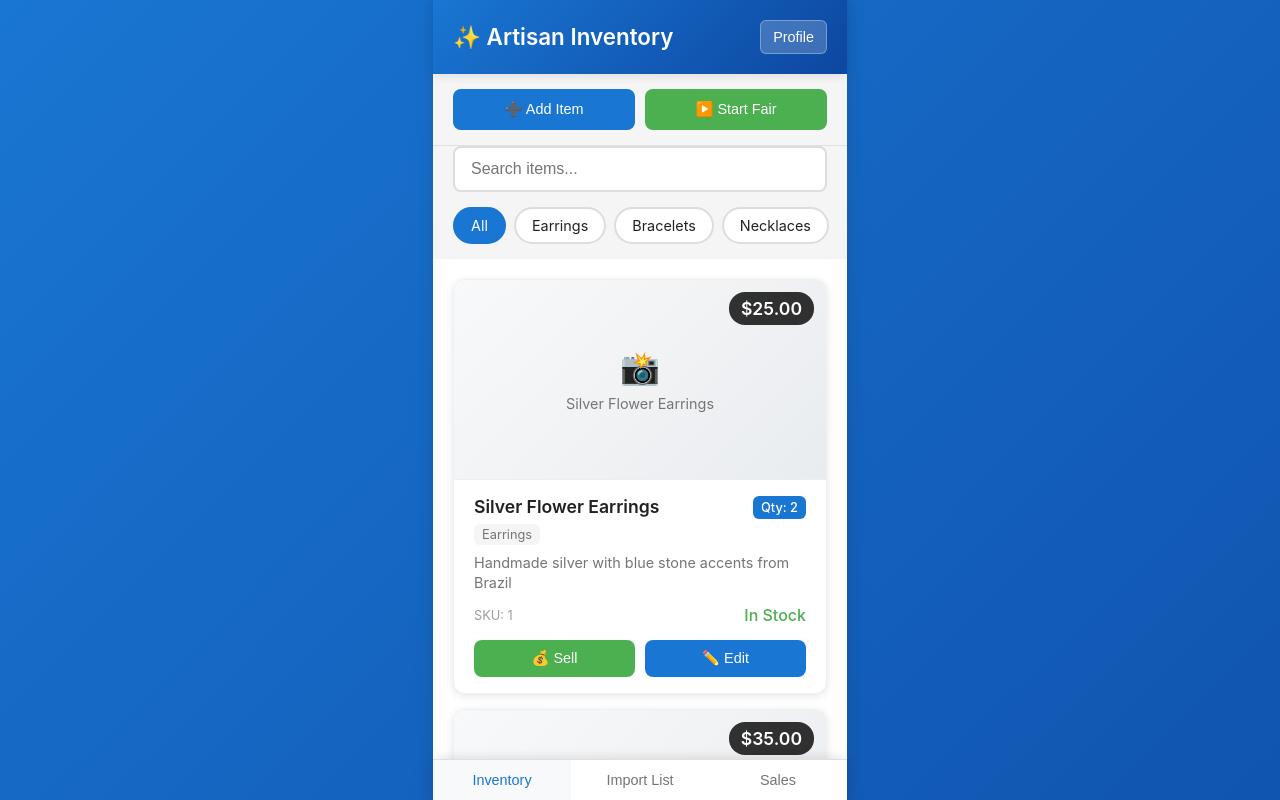
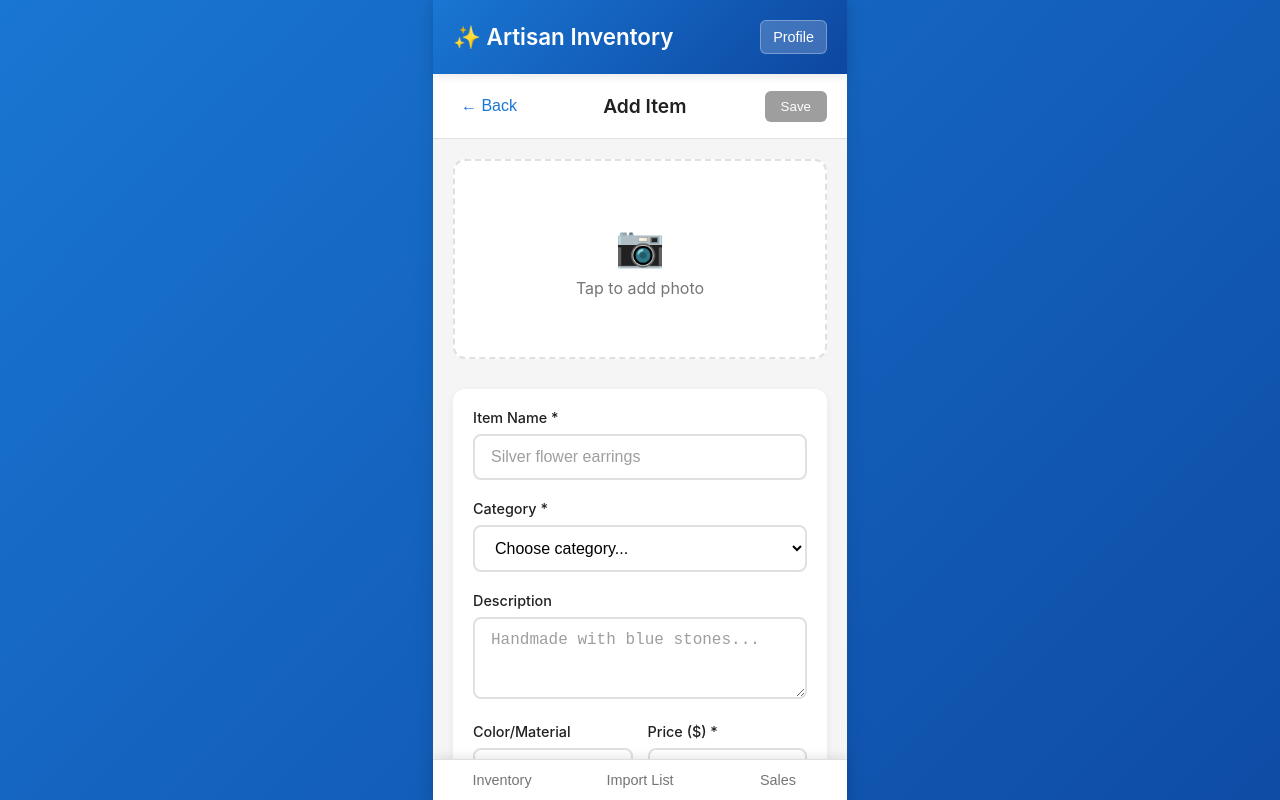
Before and after one commit to herbertmoroni/artisan-inventory-manager, an Angular app: page /item-form in a window 1280 px wide. Before the commit this address led to /dashboard. Shown: the top 800 px of the page. Built offline with nearby package versions, Linux system fonts and the light colour scheme.

Commit message:
remove modal

```diff
--- a/src/app/app.routes.ts
+++ b/src/app/app.routes.ts
@@ -2,10 +2,13 @@ import { Routes } from '@angular/router';
 import { DashboardComponent } from './pages/dashboard/dashboard.component';
 import { ImportListComponent } from './pages/import-list/import-list.component';
 import { SalesComponent } from './pages/sales/sales.component';
+import { ItemFormComponent } from './components/item-form/item-form.component';
 
 export const routes: Routes = [
   { path: '', redirectTo: '/dashboard', pathMatch: 'full' },
   { path: 'dashboard', component: DashboardComponent },
+  { path: 'item-form', component: ItemFormComponent },
+  { path: 'item-form/:id', component: ItemFormComponent },
   { path: 'import', component: ImportListComponent },
   { path: 'sales', component: SalesComponent },
   { path: '**', redirectTo: '/dashboard' }
--- a/src/app/components/item-form/item-form.component.css
+++ b/src/app/components/item-form/item-form.component.css
@@ -1,102 +1,188 @@
-.modal {
-    display: none;
-    position: fixed;
-    top: 0;
-    left: 0;
-    width: 100%;
-    height: 100%;
-    background: rgba(0,0,0,0.5);
-    z-index: 1000;
+.item-form-page {
+  min-height: 100vh;
+  background: var(--background);
+  padding-bottom: 20px;
 }
 
-  .modal.active {
-    display: block;
+/* Page Header */
+.page-header {
+  background: var(--surface);
+  padding: 15px 20px;
+  display: flex;
+  justify-content: space-between;
+  align-items: center;
+  border-bottom: 1px solid var(--border);
+  position: sticky;
+  top: 0;
+  z-index: 10;
 }
 
-  .modal-content {
-    background: var(--surface);
-    margin: 50px auto;
-    padding: 0;
-    border-radius: 12px;
-    max-width: 350px;
-    width: 90%;
-    box-shadow: 0 10px 30px rgba(0,0,0,0.3);
-    max-height: 85vh;
-    overflow-y: auto;
+.back-btn {
+  background: none;
+  border: none;
+  color: var(--primary-color);
+  font-size: 1rem;
+  cursor: pointer;
+  padding: 8px;
 }
 
-  .modal-header {
-    padding: 20px;
+.page-title {
+  font-size: 1.2rem;
+  font-weight: 600;
+  color: var(--text-primary);
+  margin: 0;
+}
+
+.save-btn {
   background: var(--primary-color);
   color: white;
-    border-radius: 12px 12px 0 0;
-    text-align: center;
+  border: none;
+  padding: 8px 16px;
+  border-radius: 6px;
+  font-weight: 500;
+  cursor: pointer;
+  transition: all 0.2s;
 }
 
-  .modal-body {
+.save-btn:disabled {
+  background: var(--text-light);
+  cursor: not-allowed;
+}
+
+/* Form Container */
+.form-container {
   padding: 20px;
 }
 
-  .camera-btn {
-    background: var(--primary-color);
-    color: white;
-    border: none;
-    border-radius: 8px;
-    padding: 12px;
+/* Photo Section */
+.photo-section {
+  margin-bottom: 30px;
+}
+
+.photo-area {
   width: 100%;
+  height: 200px;
+  background: var(--surface);
+  border: 2px dashed var(--border);
+  border-radius: 12px;
   display: flex;
   align-items: center;
   justify-content: center;
-    gap: 8px;
-    font-weight: 500;
   cursor: pointer;
-    margin-bottom: 16px;
+  transition: all 0.2s;
+  position: relative;
+  overflow: hidden;
+}
+
+.photo-area:active {
+  transform: scale(0.98);
 }
 
 .photo-preview {
   width: 100%;
-    max-height: 200px;
+  height: 100%;
   object-fit: cover;
-    border-radius: 8px;
-    margin-top: 8px;
 }
 
+.photo-placeholder {
+  text-align: center;
+  color: var(--text-secondary);
+}
+
+.camera-icon {
+  font-size: 2.5rem;
+  margin-bottom: 8px;
+  display: block;
+}
+
+/* Form Sections */
+.form-section {
+  background: var(--surface);
+  border-radius: 12px;
+  padding: 20px;
+  box-shadow: 0 2px 8px rgba(0,0,0,0.06);
+}
+
+.form-group {
+  margin-bottom: 20px;
+}
+
+.form-group.half {
+  flex: 1;
+}
+
+.form-row {
+  display: flex;
+  gap: 15px;
+}
+
+.form-group label {
+  display: block;
+  margin-bottom: 8px;
+  font-weight: 500;
+  color: var(--text-primary);
+  font-size: 0.9rem;
+}
+
+.form-control {
+  width: 100%;
+  padding: 12px 16px;
+  border: 2px solid var(--border);
+  border-radius: 8px;
+  font-size: 1rem;
+  background: var(--surface);
+  transition: border-color 0.2s;
+}
+
+.form-control:focus {
+  outline: none;
+  border-color: var(--primary-color);
+  box-shadow: 0 0 0 3px rgba(25, 118, 210, 0.1);
+}
+
+.form-control::placeholder {
+  color: var(--text-light);
+}
+
+/* Checkbox */
 .checkbox-group {
   display: flex;
   align-items: center;
-    gap: 8px;
-    padding: 12px 16px;
+  gap: 12px;
+  padding: 16px;
   background: var(--background);
   border-radius: 8px;
+  border: 2px solid var(--border);
 }
 
-  .form-actions {
-    display: flex;
-    gap: 10px;
-    margin-top: 20px;
+.checkbox-group input[type="checkbox"] {
+  width: 20px;
+  height: 20px;
+  accent-color: var(--primary-color);
 }
 
-  .form-btn {
-    flex: 1;
-    padding: 12px;
-    border: none;
-    border-radius: 8px;
-    font-size: 1rem;
+.checkbox-group label {
+  margin: 0;
+  font-weight: 400;
   cursor: pointer;
-    transition: all 0.2s;
 }
 
-  .form-btn-primary {
-    background: var(--primary-color);
-    color: white;
+/* Responsive */
+@media (max-width: 480px) {
+  .form-row {
+    flex-direction: column;
+    gap: 0;
   }
 
-  .form-btn-primary:disabled {
-    background: var(--text-light);
-    cursor: not-allowed;
+  .page-header {
+    padding: 12px 16px;
   }
 
-  .form-btn-secondary {
-    background: #6c757d;
-    color: white;
+  .form-container {
+    padding: 16px;
   }
+
+  .page-title {
+    font-size: 1.1rem;
+  }
+}
--- a/src/app/components/item-form/item-form.component.html
+++ b/src/app/components/item-form/item-form.component.html
@@ -1,28 +1,44 @@
-<div class="modal" [class.active]="isVisible" (click)="$event.target === $event.currentTarget && onCancel()">
-    <div class="modal-content">
-      <div class="modal-header">
-        <h3>{{ item ? 'Edit Item' : 'Add Item' }}</h3>
+<div class="item-form-page">
+  <!-- Page Header -->
+  <div class="page-header">
+    <button class="back-btn" (click)="onCancel()">
+      ← Back
+    </button>
+    <h1 class="page-title">{{ pageTitle }}</h1>
+    <button class="save-btn"
+            [disabled]="!itemForm.valid"
+            (click)="onSubmit()">
+      Save
+    </button>
   </div>
-      <div class="modal-body">
+
+  <!-- Form Content -->
+  <div class="form-container">
     <form [formGroup]="itemForm" (ngSubmit)="onSubmit()">
-          <div class="form-group">
-            <button type="button" class="camera-btn" (click)="triggerCamera()">
-              📷 Take Photo
-            </button>
+      <!-- Photo Section -->
+      <div class="photo-section">
+        <div class="photo-area" (click)="triggerCamera()">
+          <img *ngIf="photoPreview"
+               [src]="photoPreview"
+               class="photo-preview"
+               alt="Item photo">
+          <div *ngIf="!photoPreview" class="photo-placeholder">
+            <div class="camera-icon">📷</div>
+            <span>Tap to add photo</span>
+          </div>
+        </div>
         <input type="file"
                id="cameraInput"
                accept="image/*"
                capture="camera"
                style="display: none;"
                (change)="onPhotoSelect($event)">
-            <img *ngIf="photoPreview"
-                 [src]="photoPreview"
-                 class="photo-preview"
-                 alt="Preview">
       </div>
 
+      <!-- Form Fields -->
+      <div class="form-section">
         <div class="form-group">
-            <label>Item Name</label>
+          <label>Item Name *</label>
           <input type="text"
                  class="form-control"
                  formControlName="name"
@@ -30,7 +46,7 @@
         </div>
 
         <div class="form-group">
-            <label>Category</label>
+          <label>Category *</label>
           <select class="form-control" formControlName="category">
             <option value="">Choose category...</option>
             <option *ngFor="let category of categories" [value]="category">
@@ -47,7 +63,8 @@
                     placeholder="Handmade with blue stones..."></textarea>
         </div>
 
-          <div class="form-group">
+        <div class="form-row">
+          <div class="form-group half">
             <label>Color/Material</label>
             <input type="text"
                    class="form-control"
@@ -55,17 +72,18 @@
                    placeholder="Silver/blue">
           </div>
 
-          <div class="form-group">
-            <label>Price ($)</label>
+          <div class="form-group half">
+            <label>Price ($) *</label>
             <input type="number"
                    class="form-control"
                    step="0.01"
                    formControlName="price"
                    placeholder="25.00">
           </div>
+        </div>
 
         <div class="form-group">
-            <label>Quantity</label>
+          <label>Quantity *</label>
           <input type="number"
                  class="form-control"
                  min="0"
@@ -81,20 +99,7 @@
             <label for="nextImport">Add to next import list</label>
           </div>
         </div>
-
-          <div class="form-actions">
-            <button type="button"
-                    class="form-btn form-btn-secondary"
-                    (click)="onCancel()">
-              Cancel
-            </button>
-            <button type="submit"
-                    class="form-btn form-btn-primary"
-                    [disabled]="!itemForm.valid">
-              {{ item ? 'Update' : 'Add' }} Item
-            </button>
       </div>
     </form>
   </div>
 </div>
-  </div>
--- a/src/app/components/item-form/item-form.component.ts
+++ b/src/app/components/item-form/item-form.component.ts
@@ -1,7 +1,9 @@
-import { Component, Input, Output, EventEmitter, OnInit } from '@angular/core';
+import { Component, OnInit } from '@angular/core';
 import { CommonModule } from '@angular/common';
 import { ReactiveFormsModule, FormBuilder, FormGroup, Validators } from '@angular/forms';
+import { Router, ActivatedRoute } from '@angular/router';
 import { Item, ItemCategory } from '../../models/item';
+import { InventoryService } from '../../services/inventory.service';
 
 @Component({
   selector: 'app-item-form',
@@ -11,22 +13,34 @@ import { Item, ItemCategory } from '../../models/item';
   styleUrls: ['./item-form.component.css']
 })
 export class ItemFormComponent implements OnInit {
-  @Input() item: Item | null = null;
-  @Input() isVisible = false;
-  @Output() save = new EventEmitter<Item>();
-  @Output() cancel = new EventEmitter<void>();
-
   itemForm: FormGroup;
   photoPreview: string | null = null;
   categories = Object.values(ItemCategory);
+  pageTitle = 'Add Item';
+  isEditMode = false;
+  currentItem: Item | null = null;
 
-  constructor(private fb: FormBuilder) {
+  constructor(
+    private fb: FormBuilder,
+    private router: Router,
+    private route: ActivatedRoute,
+    private inventoryService: InventoryService
+  ) {
     this.itemForm = this.createForm();
   }
 
   ngOnInit() {
-    if (this.item) {
-      this.itemForm.patchValue(this.item);
+    const itemId = this.route.snapshot.paramMap.get('id');
+
+    if (itemId) {
+      // Edit mode - load existing item
+      this.isEditMode = true;
+      this.pageTitle = 'Edit Item';
+      this.loadItem(itemId);
+    } else {
+      // Add mode - empty form
+      this.isEditMode = false;
+      this.pageTitle = 'Add Item';
     }
   }
 
@@ -39,6 +53,18 @@ export class ItemFormComponent implements OnInit {
       price: [0, [Validators.required, Validators.min(0)]],
       quantity: [0, [Validators.required, Validators.min(0)]],
       nextImport: [false]
+    });
+  }
+
+  private loadItem(itemId: string) {
+    this.inventoryService.getItems().subscribe(items => {
+      this.currentItem = items.find(item => item._id === itemId) || null;
+      if (this.currentItem) {
+        this.itemForm.patchValue(this.currentItem);
+        if (this.currentItem.image) {
+          this.photoPreview = this.currentItem.image;
+        }
+      }
     });
   }
 
@@ -58,23 +84,23 @@ export class ItemFormComponent implements OnInit {
       const formValue = this.itemForm.value;
       const item: Item = {
         ...formValue,
-        _id: this.item?._id,
-        image: this.photoPreview || this.item?.image,
-        dateAdded: this.item?.dateAdded || new Date()
+        _id: this.currentItem?._id,
+        image: this.photoPreview || this.currentItem?.image,
+        dateAdded: this.currentItem?.dateAdded || new Date()
       };
-      this.save.emit(item);
-      this.resetForm();
+
+      if (this.isEditMode) {
+        this.inventoryService.updateItem(item);
+      } else {
+        this.inventoryService.addItem(item);
+      }
+
+      this.router.navigate(['/dashboard']);
     }
   }
 
   onCancel() {
-    this.cancel.emit();
-    this.resetForm();
-  }
-
-  private resetForm() {
-    this.itemForm.reset();
-    this.photoPreview = null;
+    this.router.navigate(['/dashboard']);
   }
 
   triggerCamera() {
--- a/src/app/pages/dashboard/dashboard.component.html
+++ b/src/app/pages/dashboard/dashboard.component.html
@@ -39,9 +39,4 @@
     </app-item-card>
   </div>
 
-    <!-- Add Item Modal -->
-    <app-item-form [isVisible]="showAddModal"
-                   (save)="onSaveItem($event)"
-                   (cancel)="onCancelAdd()">
-    </app-item-form>
 </div>
--- a/src/app/pages/dashboard/dashboard.component.ts
+++ b/src/app/pages/dashboard/dashboard.component.ts
@@ -1,16 +1,16 @@
 import { Component, OnInit } from '@angular/core';
 import { CommonModule } from '@angular/common';
+import { Router } from '@angular/router';
 import { Observable } from 'rxjs';
 import { Item, ItemCategory } from '../../models/item';
 import { InventoryService } from '../../services/inventory.service';
 import { FairService } from '../../services/fair.service';
 import { ItemCardComponent } from '../../components/item-card/item-card.component';
-import { ItemFormComponent } from '../../components/item-form/item-form.component';
 
 @Component({
   selector: 'app-dashboard',
   standalone: true,
-  imports: [CommonModule, ItemCardComponent, ItemFormComponent],
+  imports: [CommonModule, ItemCardComponent],
   templateUrl: './dashboard.component.html',
   styleUrls: ['./dashboard.component.css']
 })
@@ -19,8 +19,7 @@ export class DashboardComponent implements OnInit {
   filteredItems$: Observable<Item[]>;
   searchTerm = '';
   selectedCategory: ItemCategory | null = null;
-  showAddModal = false;
-  activeFair: any = null; // Changed from Observable to simple property
+  activeFair: any = null;
 
   categories = [
     { value: null, label: 'All' },
@@ -31,7 +30,8 @@ export class DashboardComponent implements OnInit {
 
   constructor(
     private inventoryService: InventoryService,
-    private fairService: FairService
+    private fairService: FairService,
+    private router: Router
   ) {
     this.items$ = this.inventoryService.getItems();
     this.filteredItems$ = this.items$;
@@ -39,7 +39,6 @@ export class DashboardComponent implements OnInit {
 
   ngOnInit() {
     this.applyFilters();
-    // Subscribe to fair changes
     this.fairService.activeFair$.subscribe(fair => {
       this.activeFair = fair;
     });
@@ -65,20 +64,11 @@ export class DashboardComponent implements OnInit {
   }
 
   onEditItem(item: Item) {
-    console.log('Edit item:', item);
+    this.router.navigate(['/item-form', item._id]);  // Navigate to edit page
   }
 
   onAddItem() {
-    this.showAddModal = true;
-  }
-
-  onSaveItem(item: Item) {
-    this.inventoryService.addItem(item);
-    this.showAddModal = false;
-  }
-
-  onCancelAdd() {
-    this.showAddModal = false;
+    this.router.navigate(['/item-form']);  // Navigate to add page
   }
 
   onStartFair() {
@@ -95,7 +85,6 @@ export class DashboardComponent implements OnInit {
     this.fairService.endFair();
   }
 
-  // Helper method for template
   get fairButtonText(): string {
     return this.activeFair ? '⏹️ End Fair' : '▶️ Start Fair';
   }
```
Also changed, not shown: src/app/components/item-card/item-card.component.ts (line endings or trailing spaces). Lines whose indentation alone changed are shown as unchanged.
